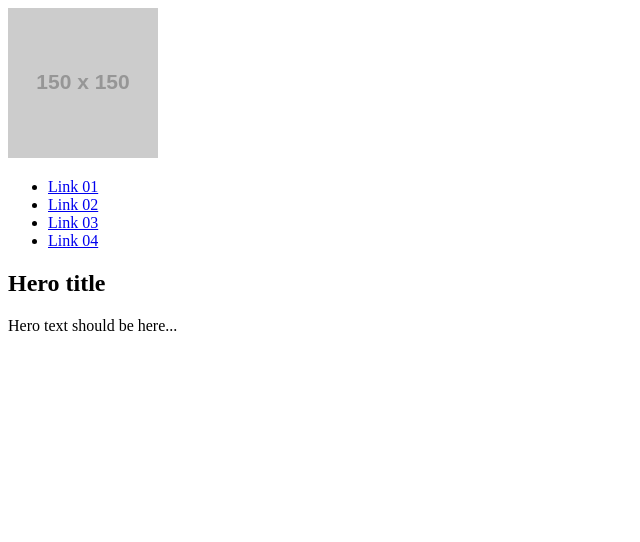
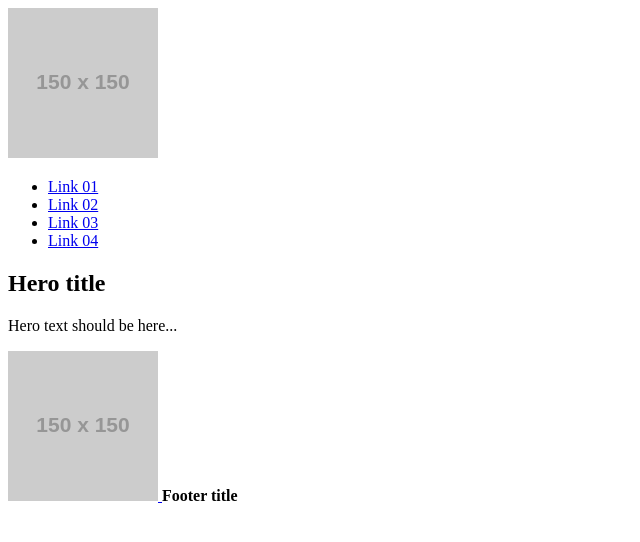
Before and after one commit to khaitbek/blank, a plain HTML site: page index.html in a window 1280 px wide. Shown: the whole page, without its empty margins (0-640 px from the left). Drawn offline with Linux system fonts and the light colour scheme; placeholder pictures from the web are drawn by us.

Commit message:
Add some content to footer

```diff
--- a/index.html
+++ b/index.html
@@ -44,7 +44,15 @@
 
   <!-- Site footer start -->
   <footer class="site-footer">
+    <div class="footer__wrapper">
+      <a class="site-logo" href="#">
+        <img class="site-logo__img" src="https://via.placeholder.com/150x150" width="150" height="150" alt="template image">
+      </a>
 
+      <strong>
+        Footer title
+      </strong>
+    </div>
   </footer>
   <!-- Site footer finish -->
 
```
